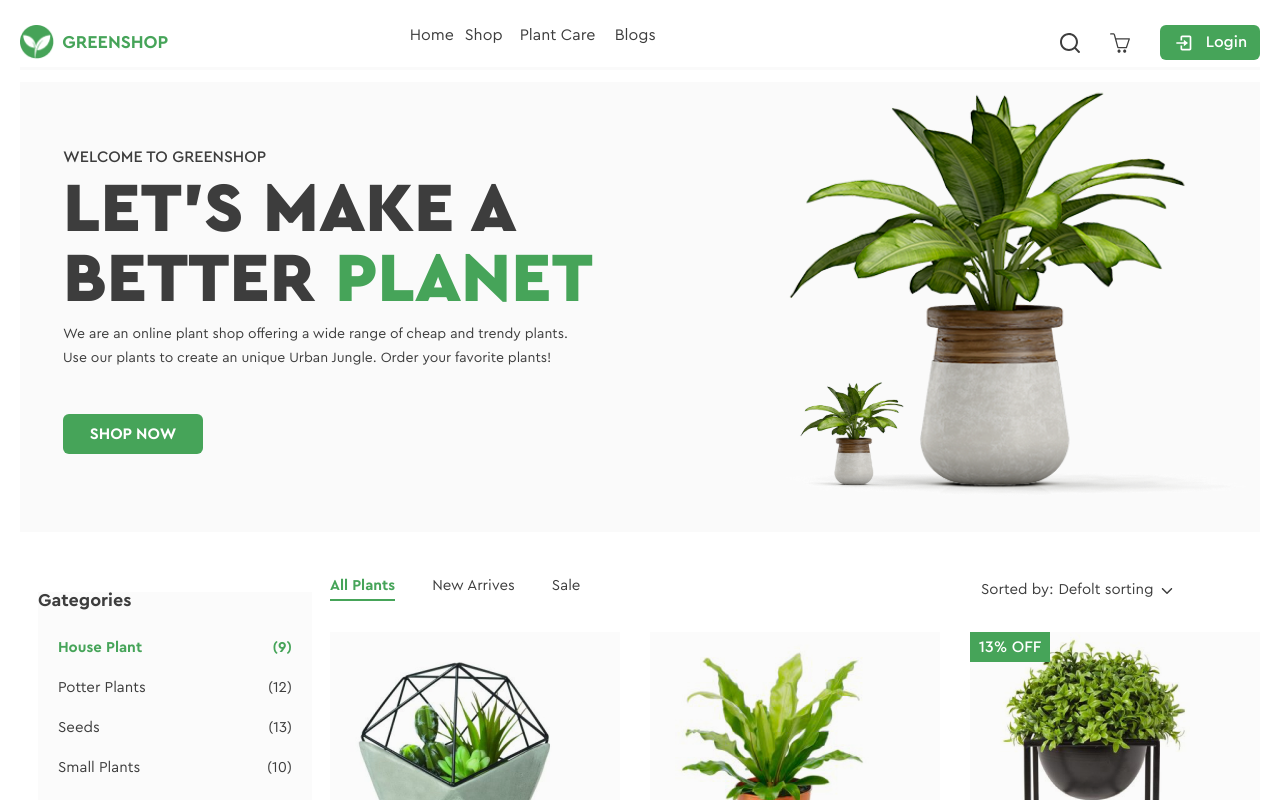
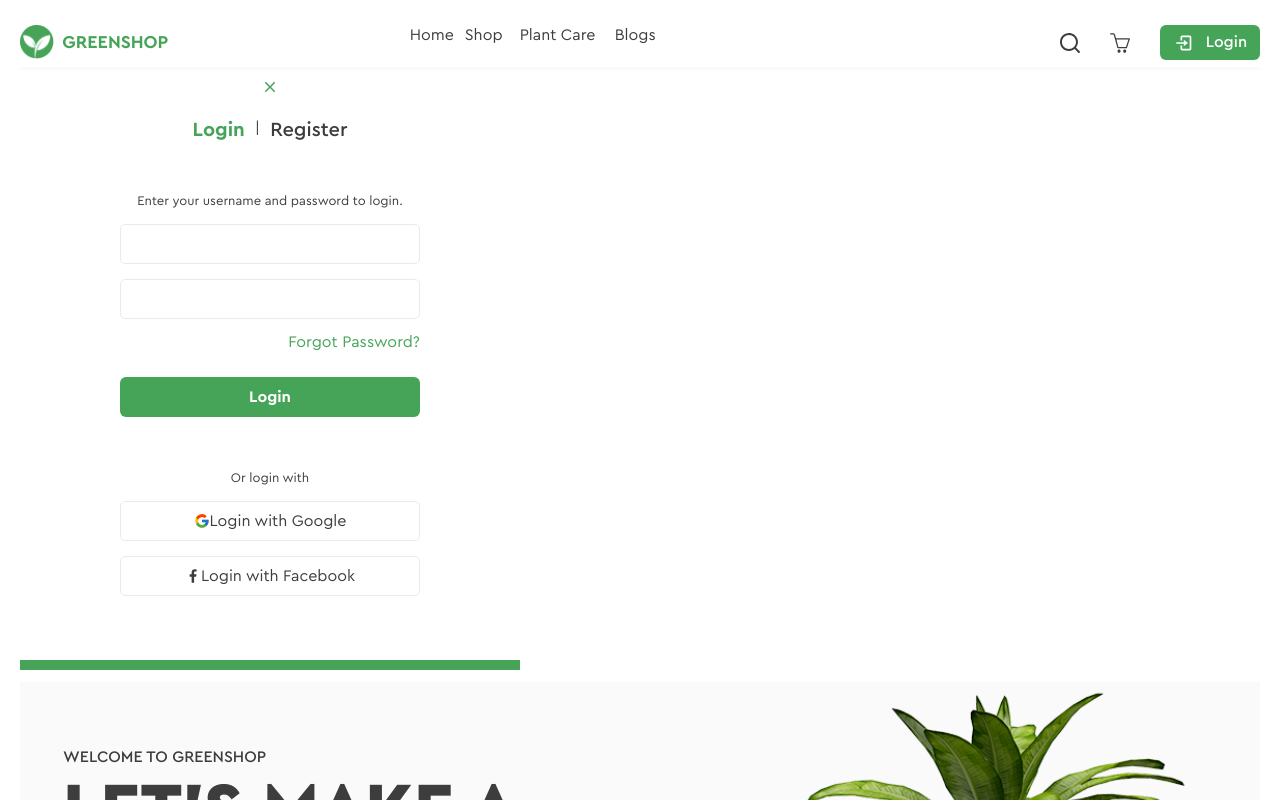
Before and after one commit to YuliMalec/Plants-Shop-React, a React (Vite) app: page / in a window 1280 px wide. Shown: the top 800 px of the page. Built offline with nearby package versions, Linux system fonts and the light colour scheme.

Commit message:
begin to use redux

```diff
--- a/package.json
+++ b/package.json
@@ -18,8 +18,10 @@
     "react-icons": "^5.0.1",
     "react-query": "^3.39.3",
     "react-rating-stars-component": "^2.2.0",
+    "react-redux": "^9.1.2",
     "react-router-dom": "^6.22.2",
     "react-scroll": "^1.9.0",
+    "redux": "^5.0.1",
     "sort-by": "^1.2.0"
   },
   "devDependencies": {
--- a/src/components/home/App.jsx
+++ b/src/components/home/App.jsx
@@ -11,6 +11,9 @@ import MaskGroup from '../maskGroup/MaskGroup';
 import BlogPost from '../blogPost/BlogPost';
 import Footer from '../footer/Footer';
 import ModalWindow from '../modal/ModalWindow';
+import { createStore } from "redux";
+import {defaultState} from './../../redusers/reduser'
+import {useDispatch,useSelector } from 'react-redux';
 
 const category= ['House Plant','Potter Plants','Seeds','Small Plants','Big Plants','Asucculents','Trerrariums','Accesories'];
 
@@ -52,9 +55,18 @@ const [currentPage,setCurrentPage] = useState(1)
 
     },[])
 
-    function openModal() {
-      setIsOpen(true);
+
+const dispatch = useDispatch()
+const isModal = useSelector(state=>state.isModal)
+function openModal() {
+      dispatch({type:'Toggle',payload:'open'})
     }
+    const closeModal=()=> {
+      dispatch({type:'Close',payload:'close'})
+    }
+
+  console.log(isModal)
+
  const value = {
   width,
   isScreenMd,
@@ -82,7 +94,7 @@ querystring,setQueryString
 
       />
       <main >
-     {modalIsOpen && <ModalWindow modalIsOpen={modalIsOpen} setIsOpen={setIsOpen}/>}
+     {isModal==='open' && <ModalWindow  closeModal={closeModal} modalIsOpen={modalIsOpen} setIsOpen={setIsOpen}/>}
       <Banner width={width}/>
 
       <Shop/>
--- a/src/components/modal/ModalWindow.jsx
+++ b/src/components/modal/ModalWindow.jsx
@@ -1,11 +1,10 @@
-import Modal from 'react-modal';
+
 import React from 'react';
 import ReactDOM from 'react-dom';
 import style from './modal.module.css'
 import Login from './Login';
 import Register from './Register';
 
-Modal.setAppElement(document.getElementById('root'));
 function ModalWindow (props){
 
     const [isLogin,setIsLogin] = React.useState(true)
@@ -26,31 +25,28 @@ function ModalWindow (props){
 
 
 
-       const closeModal=()=> {
-        props.setIsOpen(false);
-      }
 
-    return <>  <div >
 
-    <Modal
+    return <>  <div
+
       isOpen={props.modalIsOpen}
 
-      onRequestClose={closeModal}
+      onRequestClose={props.closeModal}
       style={customStyles}
       contentLabel="Example Modal"
-    >
-  {isLogin ? <Login closeModal={closeModal}
+   >
+  {isLogin ? <Login closeModal={props.closeModal}
     setIsLogin={setIsLogin} isLogin={isLogin}
     isRegister={isRegister} setIsRegister={setIsRegister}
     />
 :
-      <Register closeModal={closeModal}
+      <Register closeModal={props.closeModal}
   setIsLogin={setIsLogin} isLogin={isLogin}
   isRegister={isRegister} setIsRegister={setIsRegister}
   />
  }
 
-    </Modal>
+
   </div>
     </>
 }
--- a/src/main.jsx
+++ b/src/main.jsx
@@ -1,6 +1,9 @@
 import React from 'react'
 import ReactDOM from 'react-dom/client'
-import Modal from 'react-modal';
+
+import { Provider } from 'react-redux';
+import { createStore } from "redux";
+import {modalIsOpen} from './redusers/reduser'
 import {
   BrowserRouter,
   createBrowserRouter,
@@ -10,11 +13,14 @@ import {
 import ErrorPage from "./error-page";
 import App from './components/home/App'
 import AppRoutes from './components/AppRoutes';
-
+const store = createStore(modalIsOpen)
+store.dispatch({type:'Toggle'})
 
 
 ReactDOM.createRoot(document.getElementById('root')).render(
+  <Provider store={store}>
  <BrowserRouter>
  <AppRoutes/>
  </BrowserRouter>
+ </Provider>
 )
--- /dev/null
+++ b/src/redusers/reduser.js
@@ -0,0 +1,19 @@
+import { createStore } from "redux";
+ export   const defaultState = {
+    isModal:'close'
+}
+export function modalIsOpen (state = defaultState,action){
+    switch(action.type){
+       case 'Toggle':
+        return {...state, isModal: 'open'}
+
+        case 'Close':
+            return {...state,isModal: 'close'}
+        default:
+            return state;
+    }
+}
+
+
+console.log(defaultState)
+const store = createStore(modalIsOpen)
```
Also changed, not shown: 1 other file (tests, documents, lock files or other folders).
